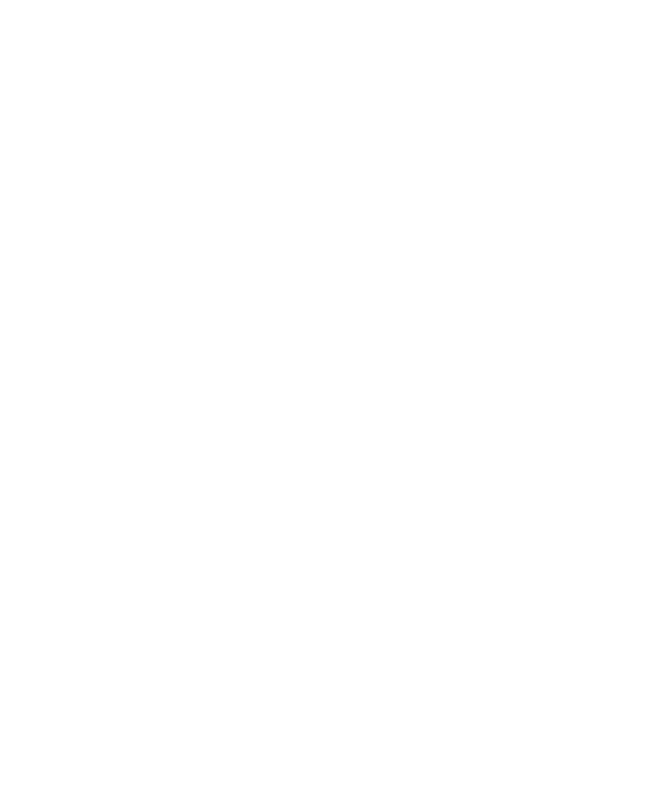
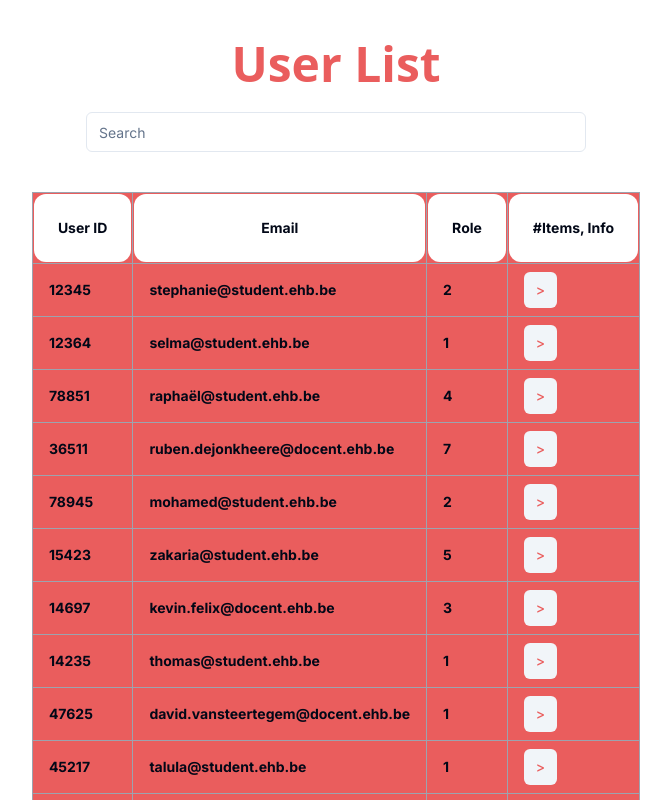
Before and after one commit to Zakariabs/medialab_booking_system, a Next.js app: page /manage-users in a window 1280 px wide. Shown: the top 800 px of the page, without its empty margins (304-975 px from the left). Built offline with nearby package versions, Linux system fonts and the light colour scheme.

Commit message:
made the return function for it show on website

```diff
--- a/app/(admin)/manage-users/page.tsx
+++ b/app/(admin)/manage-users/page.tsx
@@ -6,5 +6,37 @@
 export default function Page() {
     let label =["User ID","Email","Role","#Items, Info "];
 
-
+    return(
+        <div className="flex flex-col  gap-8 md:gap-10 items-center mt-10 px-4 lg:flex ">
+      <div className="flex flex-col gap-4 md:gap-6 w-full md:w-[500px] items-center">
+        <h1 className="text-3xl md:text-5xl text-[#EA5D5D] font-bold font-sans">User List</h1>
+        <Input placeholder="Search" className="placeholder-[#EA5D5D] w-full" />
+      </div>
+      <div className="overflow-x-auto w-full flex justify-center">
+        <table className="table-auto text-sm border-collapse font-bold border bg-[#EA5D5D]">
+          <thead>
+            <tr>
+              {label.map((elm, index) => (
+                <th key={index} className="border border-gray-400">
+                  <div className="bg-white py-4 px-1 md:p-6 rounded-xl">{elm}</div>
+                </th>
+              ))}
+            </tr>
+          </thead>
+          <tbody>
+          {data.map((elm, index) => (
+              <tr key={index}>
+                <td className="px-2 md:px-4 py-2 border border-gray-400">{elm.id}</td>
+                <td className="px-2 md:px-4 py-2 border border-gray-400">{elm.email}</td>
+                <td className="px-2 md:px-4 py-2 border border-gray-400">{elm.items}</td>
+                <td className="px-2 md:px-4 py-2 border border-gray-400">
+                  <Button className="text-[#EA5D5D]" variant={'secondary'} size={"sm"}>{">"}</Button>
+                </td>
+              </tr>
+            ))}
+          </tbody>
+        </table>
+        </div>
+    </div>
+    );
 }
```
